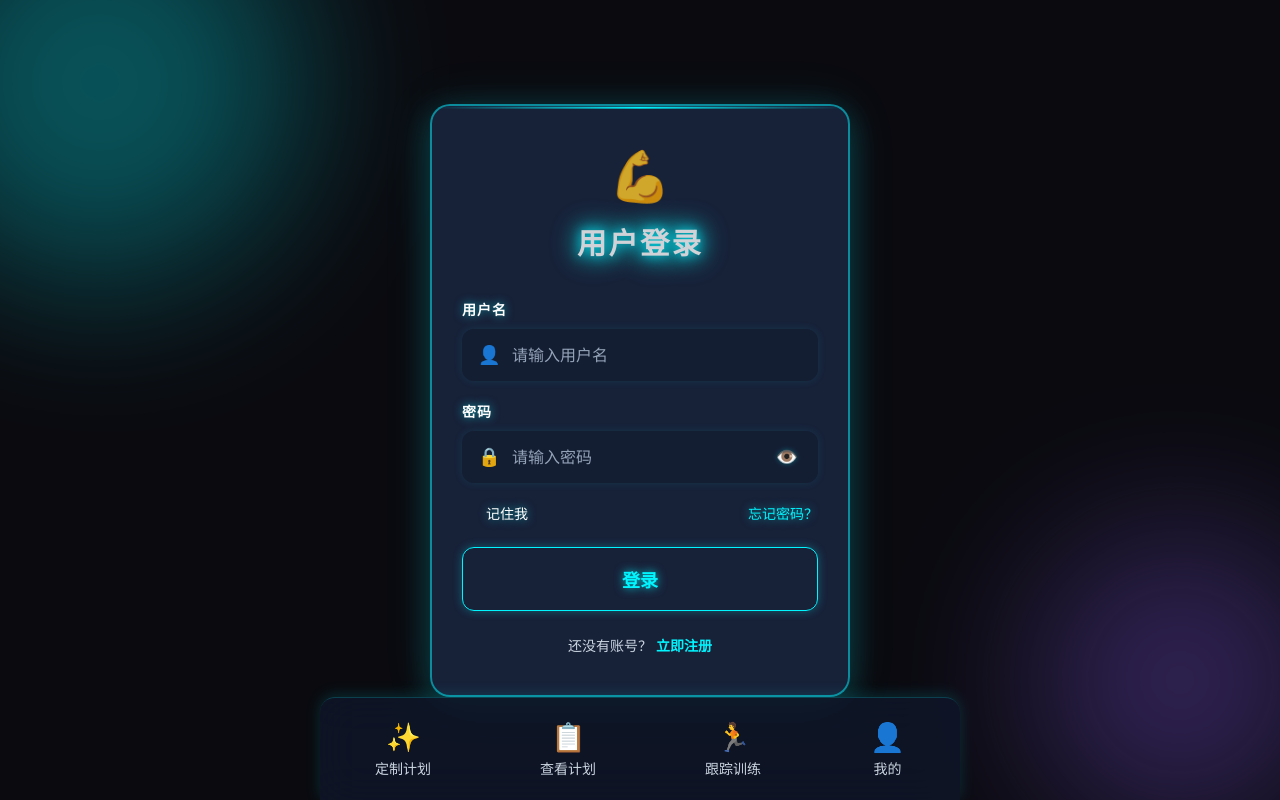
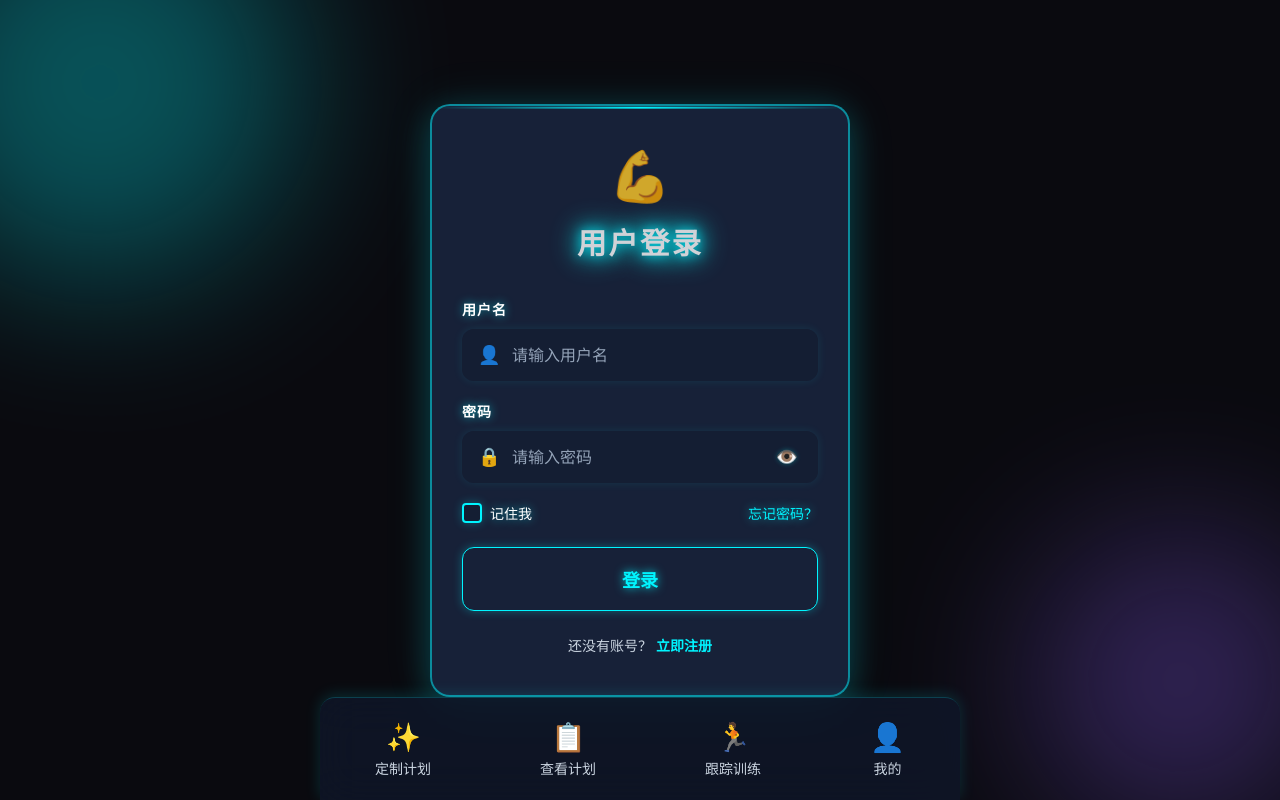
Before and after one commit to zj199088/tellme, a Vue app in the folder fitness-app-frontend/: page /auth/login in a window 1280 px wide. Built offline with nearby package versions, Linux system fonts and the light colour scheme; no server answers.

Commit message:
feat: 根据文档完成功能
Co-authored-by: traeagent <traeagent@users.noreply.github.com>

```diff
--- a/fitness-app-frontend/src/pages/auth/login.vue
+++ b/fitness-app-frontend/src/pages/auth/login.vue
@@ -726,37 +726,40 @@ onMounted(() => {
 }
 
 .checkmark {
-  height: 16px;
-  width: 16px;
-  background: var(--glass-bg);
-  border: 1px solid var(--glass-border);
+  height: 20px;
+  width: 20px;
+  background: rgba(20, 30, 50, 0.8);
+  border: 2px solid var(--neon-cyan);
   border-radius: 4px;
   position: relative;
   transition: all 0.3s ease;
+  box-shadow: 0 0 10px rgba(0, 245, 255, 0.3);
 }
 
 .remember-me:hover input ~ .checkmark {
   border-color: var(--neon-cyan);
-  box-shadow: 0 0 10px rgba(0, 245, 255, 0.2);
+  box-shadow: 0 0 15px rgba(0, 245, 255, 0.5);
+  transform: scale(1.1);
 }
 
 .remember-me input:checked ~ .checkmark {
   background: var(--neon-cyan);
   border-color: var(--neon-cyan);
-  box-shadow: 0 0 10px rgba(0, 245, 255, 0.4);
+  box-shadow: 0 0 20px rgba(0, 245, 255, 0.6);
 }
 
 .checkmark:after {
   content: "";
   position: absolute;
   display: none;
-  left: 5px;
-  top: 2px;
-  width: 4px;
-  height: 8px;
-  border: solid var(--bg-primary);
-  border-width: 0 2px 2px 0;
+  left: 7px;
+  top: 3px;
+  width: 5px;
+  height: 10px;
+  border: solid #12121e;
+  border-width: 0 3px 3px 0;
   transform: rotate(45deg);
+  font-weight: bold;
 }
 
 .remember-me input:checked ~ .checkmark:after {
```
